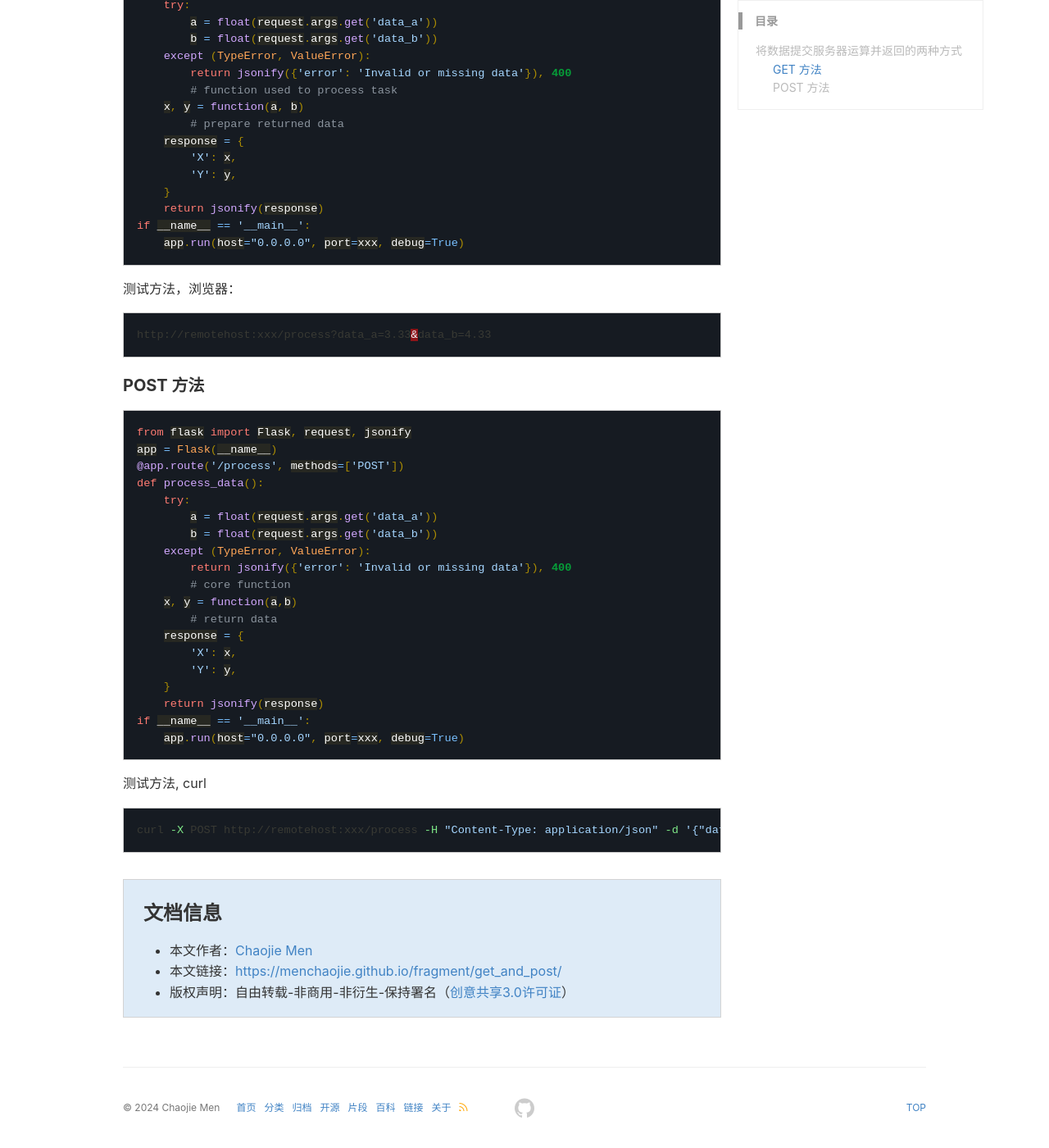
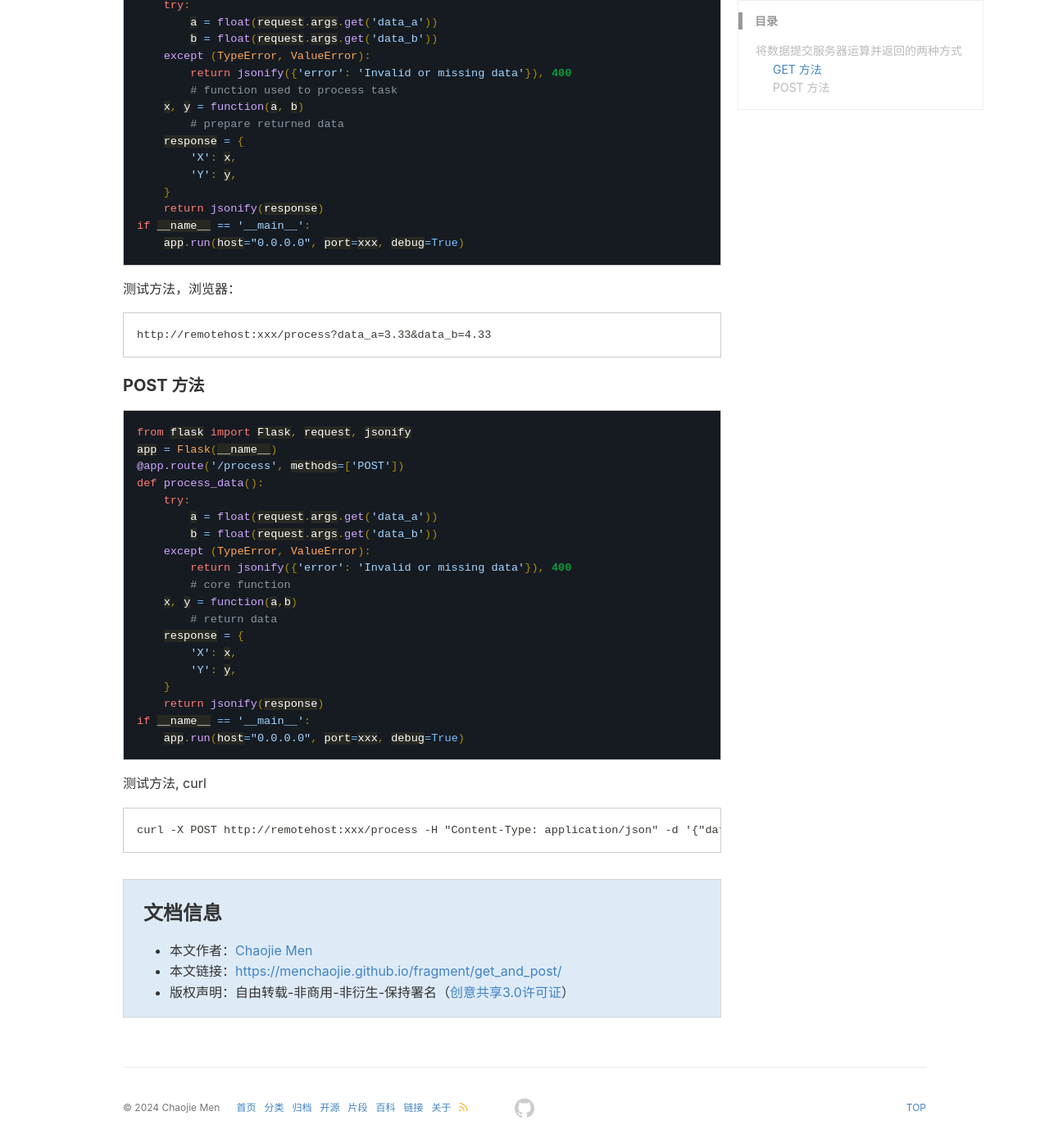
Before and after one commit to menchaojie/menchaojie.github.io, a Jekyll site: the page built from _fragments/get_and_post.md, in a window 1280 px wide and 1400 px high, scrolled down 459 px. Shown: the whole window at 82% size. Built offline with Jekyll 4.4.1, drawn with Linux system fonts in a browser that asks for light colours; comment, search, counter and statistics services are not loaded.

Commit message:
2024-07-27(Saturday)10:14

````diff
--- a/_fragments/get_and_post.md
+++ b/_fragments/get_and_post.md
@@ -40,7 +40,7 @@ if __name__ == '__main__':
 ```
 
 测试方法，浏览器：
-```html
+```txt
 http://remotehost:xxx/process?data_a=3.33&data_b=4.33
 ```
 
@@ -70,6 +70,6 @@ if __name__ == '__main__':
 
 测试方法, curl
 
-```bash
+```txt
 curl -X POST http://remotehost:xxx/process -H "Content-Type: application/json" -d '{"data_a": 30.931212203974912, "data_b": 121.5003097272177}'
 ```
````
